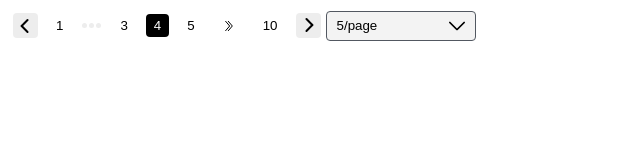
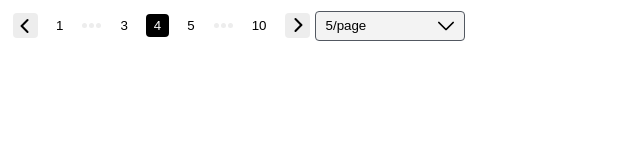
Before and after one commit to Rayhan-Ahmed-7/MajesticPaginator, a React (Vite) app: page / in a window 1280 px wide. Shown: the top 160 px of the page, without its empty margins (0-640 px from the left). Built offline with nearby package versions, Linux system fonts and the light colour scheme.

Commit message:
:zap: readme modified

```diff
--- a/package.json
+++ b/package.json
@@ -1,7 +1,7 @@
 {
   "name": "majestic-paginator",
   "private": false,
-  "version": "1.0.3",
+  "version": "1.0.5",
   "type": "module",
   "main": "dist/index.umd.js",
   "module": "dist/index.es.js",
--- a/src/components/pagination/Pagination.tsx
+++ b/src/components/pagination/Pagination.tsx
@@ -5,7 +5,7 @@ import Select from "../select/Select";
 function Pagination({ currentPage, total, onChange }: { currentPage: number, total: number, onChange?: Function }) {
   const { paginationRange, selected, totalPage, setPageSize, setSelected, goTo } = usePagination({ total, currentPage })
 
-  const [showSkip, setShowSkip] = useState<null | string>('right_dot');
+  const [showSkip, setShowSkip] = useState<null | string>(null);
 
   useEffect(() => {
     onChange && onChange(selected.page)
@@ -21,17 +21,17 @@ function Pagination({ currentPage, total, onChange }: { currentPage: number, tot
             return <button key={i.type} className="pagination_item" onMouseOver={() => setShowSkip(i.type)} onMouseOut={() => setShowSkip(null)}>
               {
                 showSkip == 'left_dot' &&
-                <svg onClick={() => { goTo(selected.page - 5) }} xmlns="http://www.w3.org/2000/svg" width="1rem" height="1rem" viewBox="0 0 24 24"><g fill="none" stroke="currentColor" strokeLinecap="round" strokeLinejoin="round" strokeWidth="1.5"><path d="m13 19l-6-7l6-7" /><path d="m17 19l-6-7l6-7" /></g></svg>
+                <svg onClick={() => { goTo(selected.page - 5) }} xmlns="http://www.w3.org/2000/svg" width="1.2rem" height="1.2rem" viewBox="0 0 24 24"><g fill="none" stroke="currentColor" strokeLinecap="round" strokeLinejoin="round" strokeWidth="1.5"><path d="m13 19l-6-7l6-7" /><path d="m17 19l-6-7l6-7" /></g></svg>
               }
               {
                 (showSkip == null || showSkip == 'right_dot') && <span className="dot" key={index + i.type} />
               }
             </button>
           } else if (i.type == "right_dot") {
-            return <button key={i.type} className="pagination_item" >
+            return <button key={i.type} className="pagination_item" onMouseOver={() => setShowSkip(i.type)} onMouseOut={() => setShowSkip(null)}>
               {
                 showSkip == 'right_dot' &&
-                <svg className="right_dot" onClick={() => { goTo(selected.page + 5) }} xmlns="http://www.w3.org/2000/svg" width="1rem" height="1rem" viewBox="0 0 24 24"><g fill="none" stroke="currentColor" strokeLinecap="round" strokeLinejoin="round" strokeWidth="1.5"><path d="m13 19l-6-7l6-7" /><path d="m17 19l-6-7l6-7" /></g></svg>
+                <svg className="right_dot" onClick={() => { goTo(selected.page + 5) }} xmlns="http://www.w3.org/2000/svg" width="1.2rem" height="1.2rem" viewBox="0 0 24 24"><g fill="none" stroke="currentColor" strokeLinecap="round" strokeLinejoin="round" strokeWidth="1.5"><path d="m13 19l-6-7l6-7" /><path d="m17 19l-6-7l6-7" /></g></svg>
               }
               {
                 (showSkip == null || showSkip == 'left_dot') && <span className="dot" key={index + i.type} />
```
Also changed, not shown: 1 other file (tests, documents, lock files or other folders).
